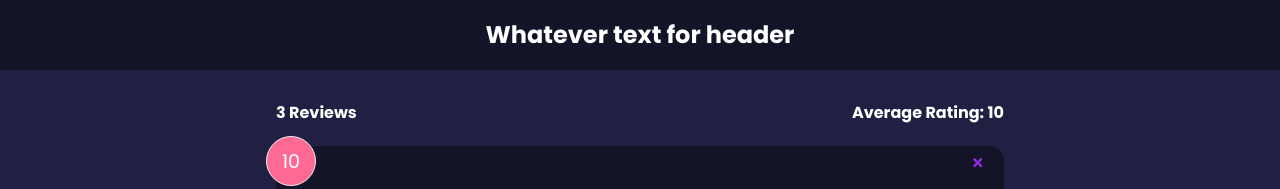
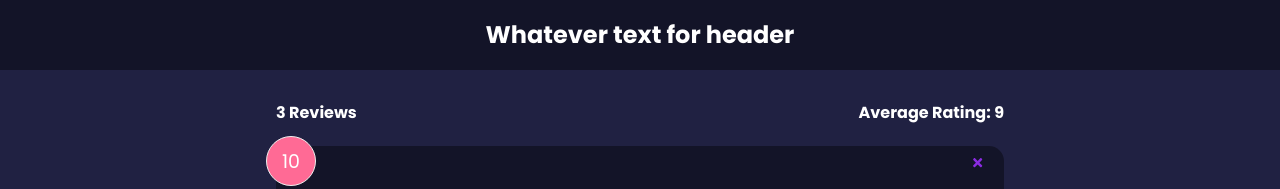
Before and after one commit to charisearter/feedback-app, a React (Create React App) app: page / in a window 1280 px wide. Shown: the top 189 px of the page. Built offline with nearby package versions, Linux system fonts and the light colour scheme.

Commit message:
Feedback stats completed

```diff
--- a/src/components/FeedbackStats.jsx
+++ b/src/components/FeedbackStats.jsx
@@ -1,12 +1,26 @@
-import React from 'react';
+import PropTypes from 'prop-types';
 
 function FeedbackStats({ feedback }) {
+	// Calculate average
+	let average =
+		feedback.reduce((acc, cur) => {
+			// first total everything
+			return acc + cur.rating;
+		}, 0) / feedback.length;
+
+	//Regex to remove .0 if average is whole number
+	average = average.toFixed(1).replace(/[.,]0$/, '');
+
 	return (
 		<div className='feedback-stats'>
 			<h4>{feedback.length} Reviews</h4>
-			<h4>Average Rating: 10</h4>
+			<h4>Average Rating: {isNaN(average) ? 0 : average}</h4>
 		</div>
 	);
 }
 
+FeedbackStats.propTypes = {
+	feedback: PropTypes.array.isRequired,
+};
+
 export default FeedbackStats;
```
